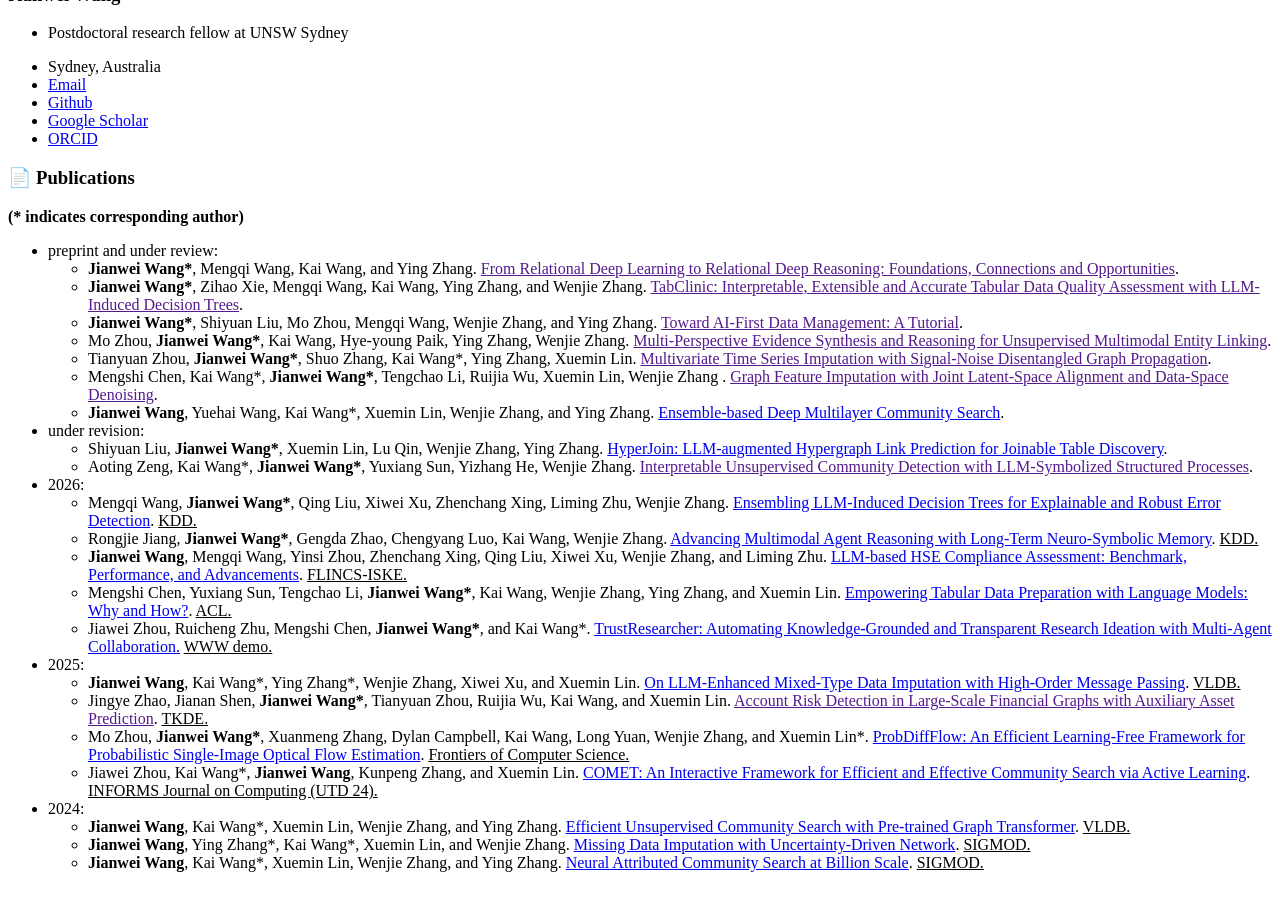
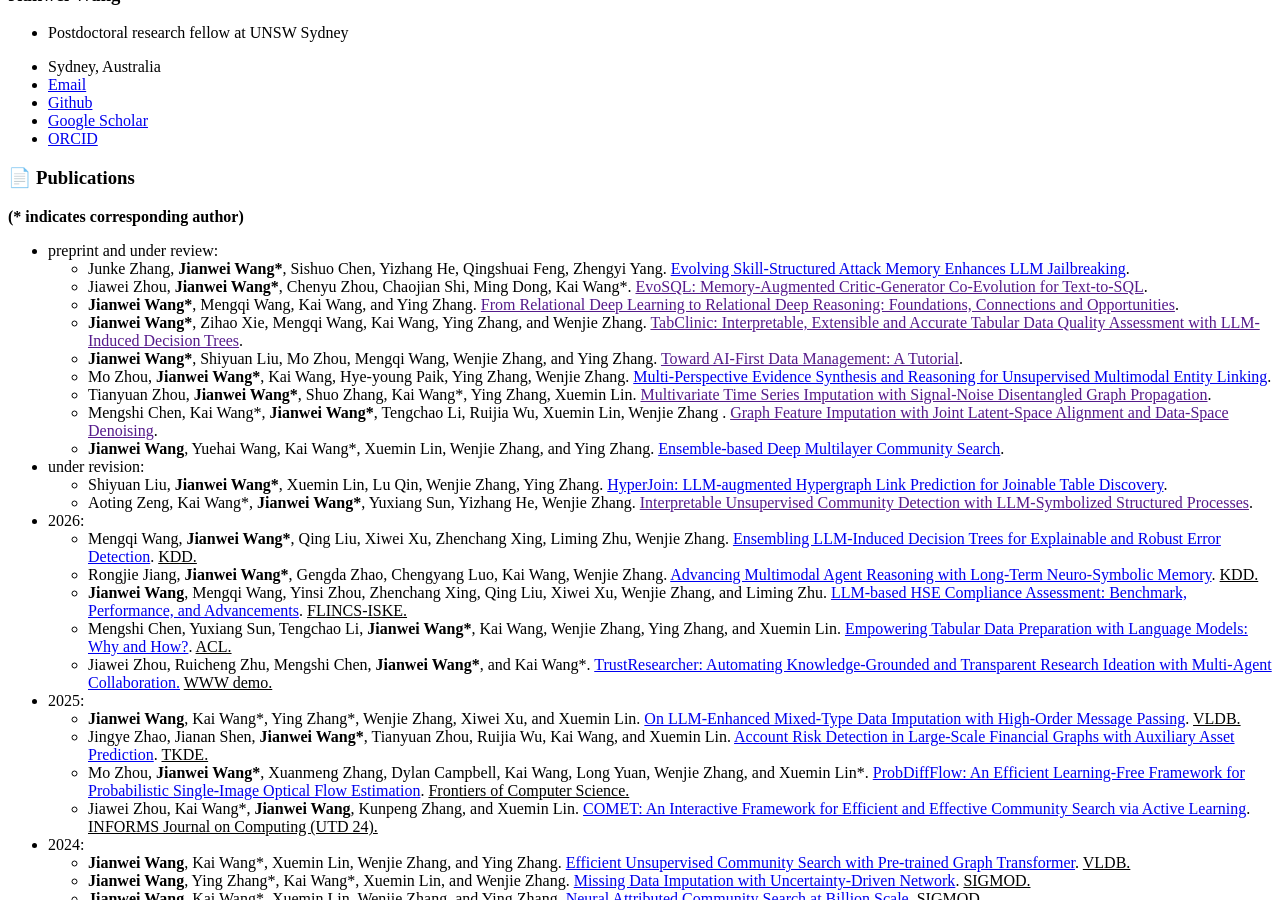
Before and after one commit to jianwei-cse/jianwei-cse.github.io, a Jekyll site: the page built from _pages/includes/publications.md, in a window 1280 px wide and 900 px high, scrolled down 1521 px. Built offline with Jekyll 4.4.1, drawn with Linux system fonts in a browser that asks for light colours; our own code applies the rules of GitHub Pages for plain Markdown files; a script bundle is joined from its source files by our own code.

Commit message:
Update Pub

```diff
--- a/_pages/includes/publications.md
+++ b/_pages/includes/publications.md
@@ -3,10 +3,12 @@
 **(* indicates corresponding author)**
 
 * preprint and under review:
+  + Junke Zhang, **Jianwei Wang\***, Sishuo Chen, Yizhang He, Qingshuai Feng, Zhengyi Yang. [Evolving Skill-Structured Attack Memory Enhances LLM Jailbreaking](https://arxiv.org/abs/2605.29237).
+  + Jiawei Zhou, **Jianwei Wang\***, Chenyu Zhou, Chaojian Shi, Ming Dong, Kai Wang\*. [EvoSQL: Memory-Augmented Critic-Generator Co-Evolution for Text-to-SQL]().
   + **Jianwei Wang\***, Mengqi Wang, Kai Wang, and Ying Zhang. [From Relational Deep Learning to Relational Deep Reasoning: Foundations, Connections and Opportunities]().
   + **Jianwei Wang\***, Zihao Xie, Mengqi Wang, Kai Wang, Ying Zhang, and Wenjie Zhang. [TabClinic: Interpretable, Extensible and Accurate Tabular Data Quality Assessment with LLM-Induced Decision Trees]().
   + **Jianwei Wang\***, Shiyuan Liu, Mo Zhou, Mengqi Wang, Wenjie Zhang, and Ying Zhang. [Toward AI-First Data Management: A Tutorial]().
-  + Mo Zhou, **Jianwei Wang\***, Kai Wang, Hye-young Paik, Ying Zhang, Wenjie Zhang. [Multi-Perspective Evidence Synthesis and Reasoning for Unsupervised Multimodal Entity Linking]().
+  + Mo Zhou, **Jianwei Wang\***, Kai Wang, Hye-young Paik, Ying Zhang, Wenjie Zhang. [Multi-Perspective Evidence Synthesis and Reasoning for Unsupervised Multimodal Entity Linking](https://arxiv.org/abs/2604.20283).
   + Tianyuan Zhou, **Jianwei Wang\***, Shuo Zhang, Kai Wang\*, Ying Zhang, Xuemin Lin. [Multivariate Time Series Imputation with Signal-Noise Disentangled Graph Propagation]().
   + Mengshi Chen, Kai Wang\*, **Jianwei Wang\***, Tengchao Li, Ruijia Wu, Xuemin Lin, Wenjie Zhang . [Graph Feature Imputation with Joint Latent-Space Alignment and Data-Space Denoising]().
   + **Jianwei Wang**, Yuehai Wang, Kai Wang\*, Xuemin Lin, Wenjie Zhang, and Ying Zhang. [Ensemble-based Deep Multilayer Community Search](https://arxiv.org/abs/2501.02194).
@@ -26,7 +28,7 @@
 
 * 2025:
   + **Jianwei Wang**, Kai Wang\*, Ying Zhang\*, Wenjie Zhang, Xiwei Xu, and Xuemin Lin. [On LLM-Enhanced Mixed-Type Data Imputation with High-Order Message Passing](https://arxiv.org/abs/2501.02191). <u> VLDB.</u>
-  + Jingye Zhao, Jianan Shen, **Jianwei Wang\***, Tianyuan Zhou, Ruijia Wu, Kai Wang, and Xuemin Lin. [Account Risk Detection in Large-Scale Financial Graphs with Auxiliary Asset Prediction](). <u>TKDE.</u>
+  + Jingye Zhao, Jianan Shen, **Jianwei Wang\***, Tianyuan Zhou, Ruijia Wu, Kai Wang, and Xuemin Lin. [Account Risk Detection in Large-Scale Financial Graphs with Auxiliary Asset Prediction](https://ieeexplore.ieee.org/document/11329156/). <u>TKDE.</u>
   + Mo Zhou, **Jianwei Wang\***, Xuanmeng Zhang, Dylan Campbell, Kai Wang, Long Yuan, Wenjie Zhang, and Xuemin Lin\*. [ProbDiffFlow: An Efficient Learning-Free Framework for Probabilistic Single-Image Optical Flow Estimation](https://journal.hep.com.cn/fcs/EN/10.1007/s11704-025-50259-6). <u>Frontiers of Computer Science.</u>
   + Jiawei Zhou, Kai Wang\*, **Jianwei Wang**, Kunpeng Zhang, and Xuemin Lin. [COMET: An Interactive Framework for Efficient and Effective Community Search via Active Learning](https://pubsonline.informs.org/doi/suppl/10.1287/ijoc.2024.0834). <u>INFORMS Journal on Computing (UTD 24).</u>
 
```
